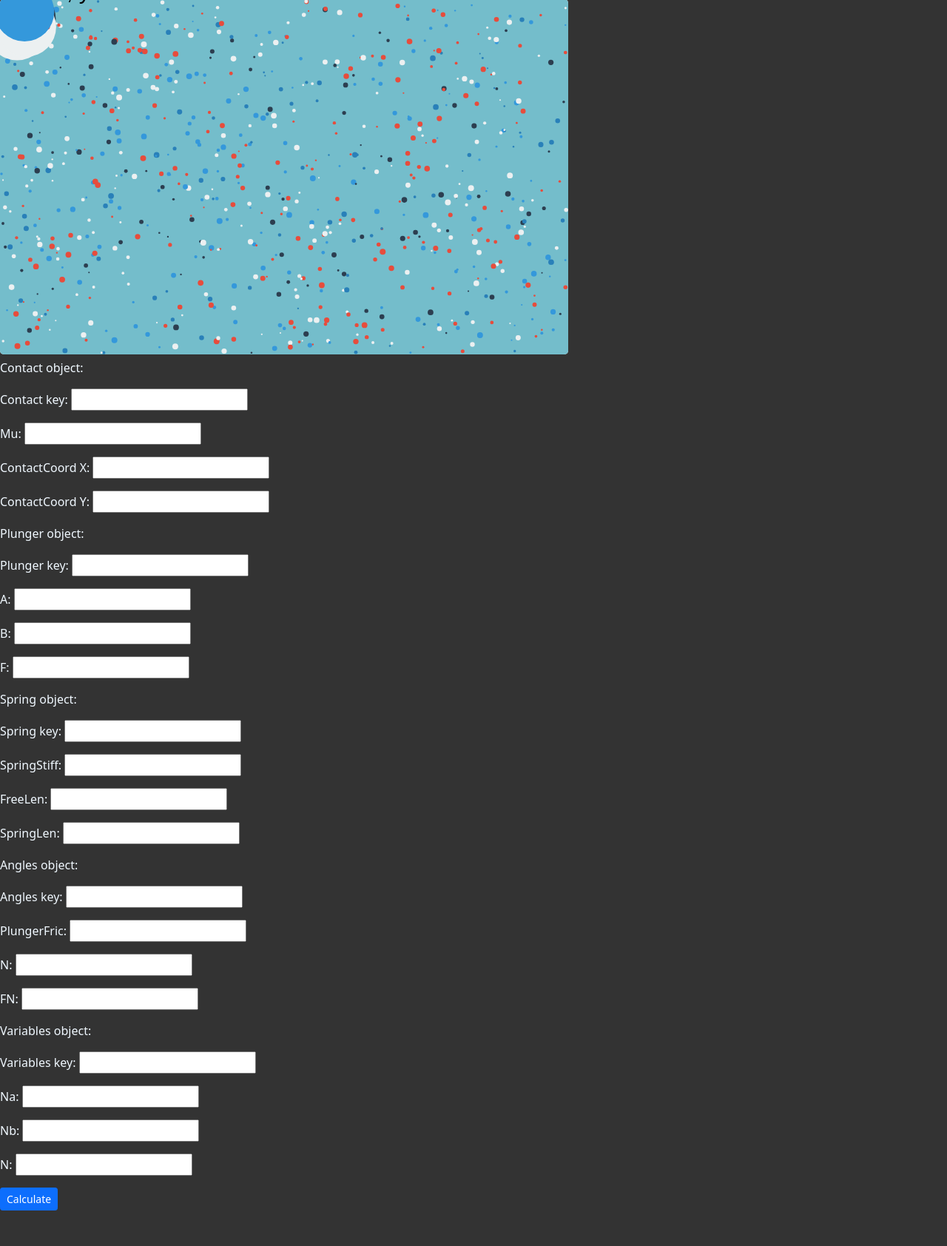
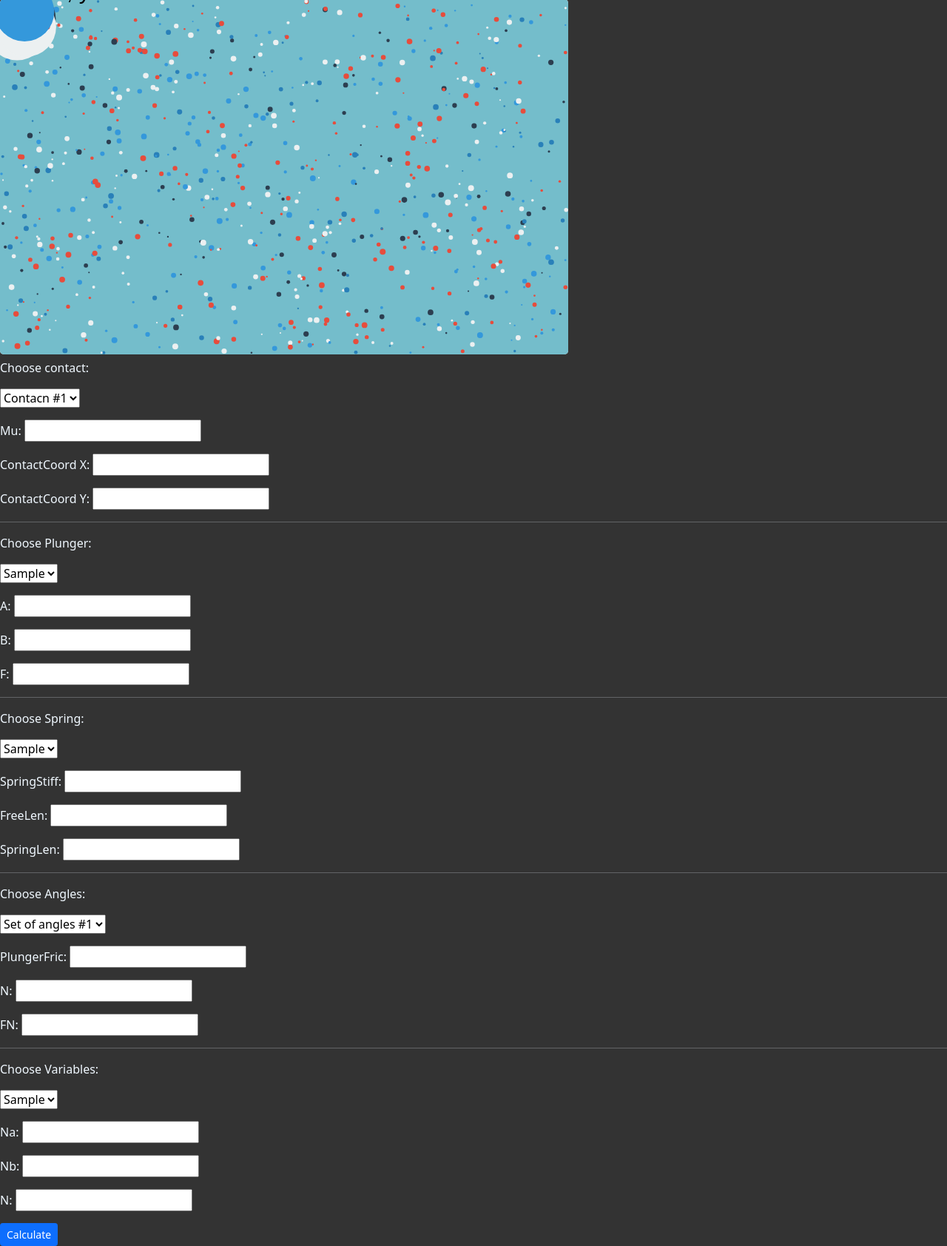
Before and after one commit to Dmytro-kur/ForceCalc, a Django app: template ForceApp/force/templates/force/calculation.html in a window 1280 px wide. Shown: the part 137-1821 px from the top of the page at 74% size. Before the commit the page ends 1773 px from the top, so only its background shows below. Run offline with Django 3.2, Linux system fonts and the light colour scheme; the template is opened without the code that fills it: values that come from a table or form of the project are taken from there, others are empty; data comes from the database, SQL or seed files in the repository; both versions use the stored data as it was after the commit; tables that the repository leaves empty hold one stand-in row (values such as "Sample post").

Commit message:
calculationPOST

```diff
--- a/ForceApp/force/templates/force/calculation.html
+++ b/ForceApp/force/templates/force/calculation.html
@@ -8,19 +8,61 @@
     <canvas id="canvas" width="600" height="600"></canvas>
     <img id="source" src="{% static 'force/coding.png' %}" alt="icon">
 
-    <p>Contact object:</p>
+    {% if Contacts %}
+        <p><label for="contacts">Choose contact:</label></p>
+        <select name="contacts" id="contacts">
+            {% for contact in Contacts %}
+                <option value="{{ contact.contact_key }}">{{ contact.contact_key }}</option>
+            {% endfor %}
+        </select>
+    {% endif %}
+
     <p>{{ ContactForm.as_p }}</p>
 
-    <p>Plunger object:</p>
+    <hr style="color:aliceblue;">
+
+    {% if Plungers %}
+        <p><label for="plungers">Choose Plunger:</label></p>
+        <select name="plungers" id="plungers">
+            {% for plunger in Plungers %}
+                <option value="{{ plunger.plunger_key }}">{{ plunger.plunger_key }}</option>
+            {% endfor %}
+        </select>
+    {% endif %}
+
     <p>{{ PlungerForm.as_p }}</p>
+    <hr style="color:aliceblue;">
+    {% if Springs %}
+        <p><label for="springs">Choose Spring:</label></p>
+        <select name="springs" id="springs">
+            {% for spring in Springs %}
+                <option value="{{ spring.spring_key }}">{{ spring.spring_key }}</option>
+            {% endfor %}
+        </select>
+    {% endif %}
 
-    <p>Spring object:</p>
     <p>{{ SpringForm.as_p }}</p>
+    <hr style="color:aliceblue;">
+    {% if Angles %}
+        <p><label for="angles">Choose Angles:</label></p>
+        <select name="angles" id="angles">
+            {% for angles in Angles %}
+                <option value="{{ angles.angles_key }}">{{ angles.angles_key }}</option>
+            {% endfor %}
+        </select>
+    {% endif %}
 
-    <p>Angles object:</p>
     <p>{{ AnglesForm.as_p }}</p>
+    <hr style="color:aliceblue;">
+    {% if Variables %}
+        <p><label for="variables">Choose Variables:</label></p>
+        <select name="variables" id="variables">
+            {% for variables in Variables %}
+                <option value="{{ variables.variables_key }}">{{ variables.variables_key }}</option>
+            {% endfor %}
+        </select>
+    {% endif %}
 
-    <p>Variables object:</p>
     <p>{{ VariablesForm.as_p }}</p>
 
     <button class="btn btn-primary btn-sm">Calculate</button>
--- a/ForceApp/force/views.py
+++ b/ForceApp/force/views.py
@@ -11,6 +11,7 @@ from django.views.decorators.csrf import csrf_protect, csrf_exempt
 
 from .models import *
 from django.forms import ModelForm
+from django import forms
 import ast
 
 class ProjectForm(ModelForm):
@@ -21,27 +22,54 @@ class ProjectForm(ModelForm):
 class ContactForm(ModelForm):
     class Meta:
         model = Contact
-        fields = ['contact_key','mu','contactCoord_X', 'contactCoord_Y']
+        fields = ['mu','contactCoord_X', 'contactCoord_Y']
 
 class PlungerForm(ModelForm):
     class Meta:
         model = Plunger
-        fields = ['plunger_key','a','b', 'f']
+        fields = ['a','b', 'f']
 
 class SpringForm(ModelForm):
     class Meta:
         model = Spring
-        fields = ['spring_key','springStiff','freeLen', 'springLen']
+        fields = ['springStiff','freeLen', 'springLen']
 
 class AnglesForm(ModelForm):
     class Meta:
         model = Angles
-        fields = ['angles_key','plungerFric','N', 'FN']
+        fields = ['plungerFric','N', 'FN']
 
 class VariablesForm(ModelForm):
     class Meta:
         model = Variables
-        fields = ['variables_key','Na','Nb', 'N']
+        fields = ['Na','Nb', 'N']
+
+# class SelectForm(forms.Form):
+
+#     YEAR_IN_SCHOOL_CHOICES = [
+#         ('FR', 'Freshman'),
+#         ('SO', 'Sophomore'),
+#         ('JR', 'Junior'),
+#         ('SR', 'Senior'),
+#         ('GR', 'Graduate'),
+#     ]
+#     select_project = forms.ChoiceField(choices=YEAR_IN_SCHOOL_CHOICES)
+    #     required=False, initial='Your name',
+    # help_text='A valid email address, please.', disabled=True)
+
+# default_data = {'name': 'Your name', 'url': 'http://'}
+# f = CommentForm(default_data, auto_id=False)
+# f = forms.Char Field(required=False)
+# f.clean('foo')
+# print(f.as_ul()))
+# print(f.as_table())
+# print(f.as_p())
+# name = forms.CharField(error_messages={'required': 'Please enter your name'})
+# name.clean('')
+# Traceback (most recent call last):
+#   ...
+# ValidationError: ['Please enter your name']
+
 
 def index(request):
     return render(request, 'force/index.html', {
@@ -189,12 +217,23 @@ def calculation(request, project):
     if request.method == "GET":
         project_inst = Project.objects.get(project_number=project)
         contacts = project_inst.contacts.all()
-        print(contacts)
+        plungers = project_inst.plungers.all()
+        springs = project_inst.springs.all()
+        angles = project_inst.angles.all()
+        variables = project_inst.variables.all()
 
         return render(request, 'force/calculation.html', {
+            "Contacts": contacts,
+            "Plungers": plungers,
+            "Springs": springs,
+            "Angles": angles,
+            "Variables": variables,
             "ContactForm": ContactForm(),
             "PlungerForm": PlungerForm(),
             "SpringForm": SpringForm(),
             "AnglesForm": AnglesForm(),
             "VariablesForm": VariablesForm(),
         })
+
+    if request.method == "POST":
+        pass
```
Also changed, not shown: ForceApp/db.sqlite3.
